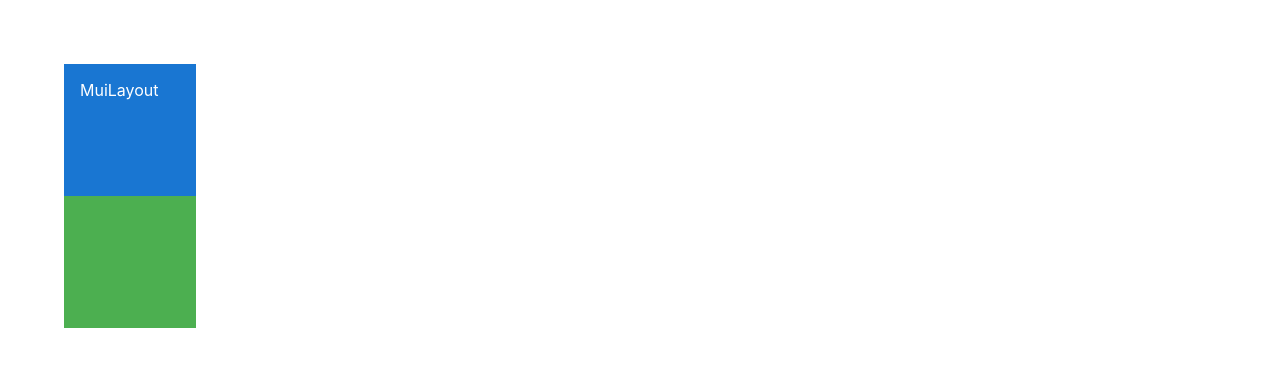
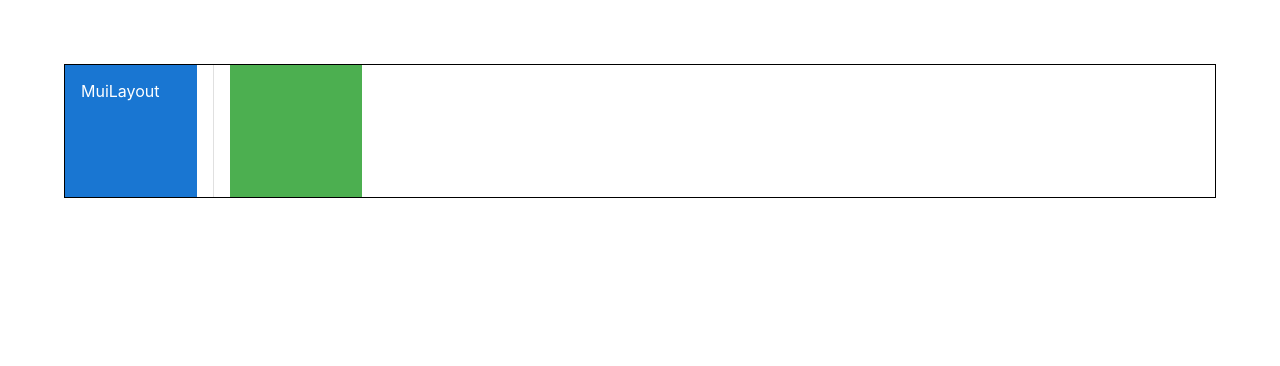
Before and after one commit to thethmuenaing/react-mui-demo, a React (Create React App) app: page / in a window 1280 px wide. Shown: the top 366 px of the page. Built offline with nearby package versions, Linux system fonts and the light colour scheme.

Commit message:
layerout of Muilayout component

```diff
--- a/src/components/MuiLayout.tsx
+++ b/src/components/MuiLayout.tsx
@@ -1,10 +1,15 @@
-import { Box } from "@mui/material"
+import { Box, Stack, Divider } from "@mui/material"
 
 
 
 export const MuiLayout = () => {
 	return (
-		<>
+		<Stack
+			sx={{border: "1px solid"}}
+			direction="row"
+			spacing={2}
+			divider={<Divider orientation="vertical" flexItem />}
+		>
 			<Box sx={{
 				backgroundColor: "primary.main",
 				color:"white",
@@ -26,6 +31,6 @@
 			>
 
 			</Box>
-		</>
+		</Stack>
 	)
 }
```
